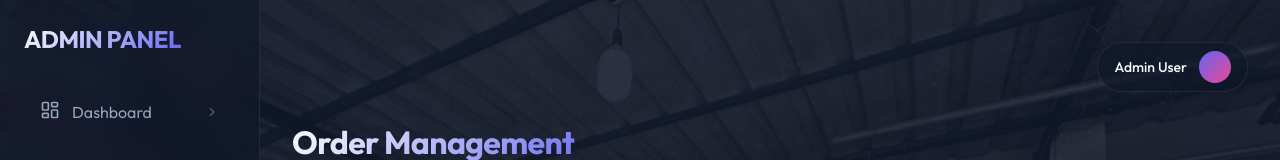
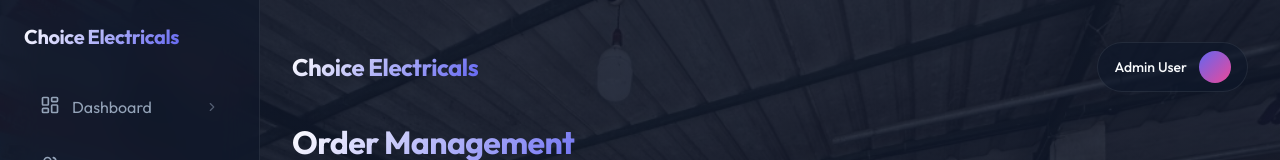
Before and after one commit to muhammedansil77/choice_frontend, a React (Vite) app: page /orders in a window 1280 px wide. Shown: the top 160 px of the page. Built offline with nearby package versions, Linux system fonts and the light colour scheme; no server answers; sample sign-in values are in the browser's storage.

Commit message:
feat: Add Choice Electricals branding to headers and sidebar

```diff
--- a/src/components/Layout.tsx
+++ b/src/components/Layout.tsx
@@ -14,7 +14,7 @@ const Layout: React.FC = () => {
     <div className="app-container">
       {/* Mobile Header */}
       <div className="mobile-header">
-        <h2 className="title-gradient" style={{ fontSize: '20px' }}>ADMIN</h2>
+        <h2 className="title-gradient" style={{ fontSize: '20px' }}>Choice Electricals</h2>
         <button
           onClick={toggleSidebar}
           style={{ background: 'transparent', border: 'none', color: 'white', cursor: 'pointer' }}
@@ -35,10 +35,11 @@ const Layout: React.FC = () => {
         <header className="main-header" style={{
           height: 'var(--header-height)',
           alignItems: 'center',
-          justifyContent: 'flex-end',
+          justifyContent: 'space-between',
           marginBottom: '20px',
           display: typeof window !== 'undefined' && window.innerWidth < 1025 ? 'none' : 'flex'
         }}>
+          <h1 className="title-gradient" style={{ fontSize: '24px', margin: 0, fontWeight: '700' }}>Choice Electricals</h1>
           <div className="user-profile" style={{
             display: 'flex',
             alignItems: 'center',
--- a/src/components/Sidebar.tsx
+++ b/src/components/Sidebar.tsx
@@ -32,7 +32,7 @@ const Sidebar: React.FC<SidebarProps> = ({ isOpen, closeSidebar }) => {
   return (
     <aside className={`sidebar ${isOpen ? 'open' : ''}`} style={{ width: window.innerWidth < 1025 ? '75%' : 'var(--sidebar-width)' }}>
       <div className="sidebar-logo" style={{ marginBottom: '32px', display: 'flex', justifyContent: 'space-between', alignItems: 'center' }}>
-        <h2 className="title-gradient" style={{ fontSize: '24px' }}>ADMIN PANEL</h2>
+        <h2 className="title-gradient" style={{ fontSize: '20px', fontWeight: '700', letterSpacing: '-0.02em' }}>Choice Electricals</h2>
       </div>
 
       {/* Mobile User Profile */}
```
